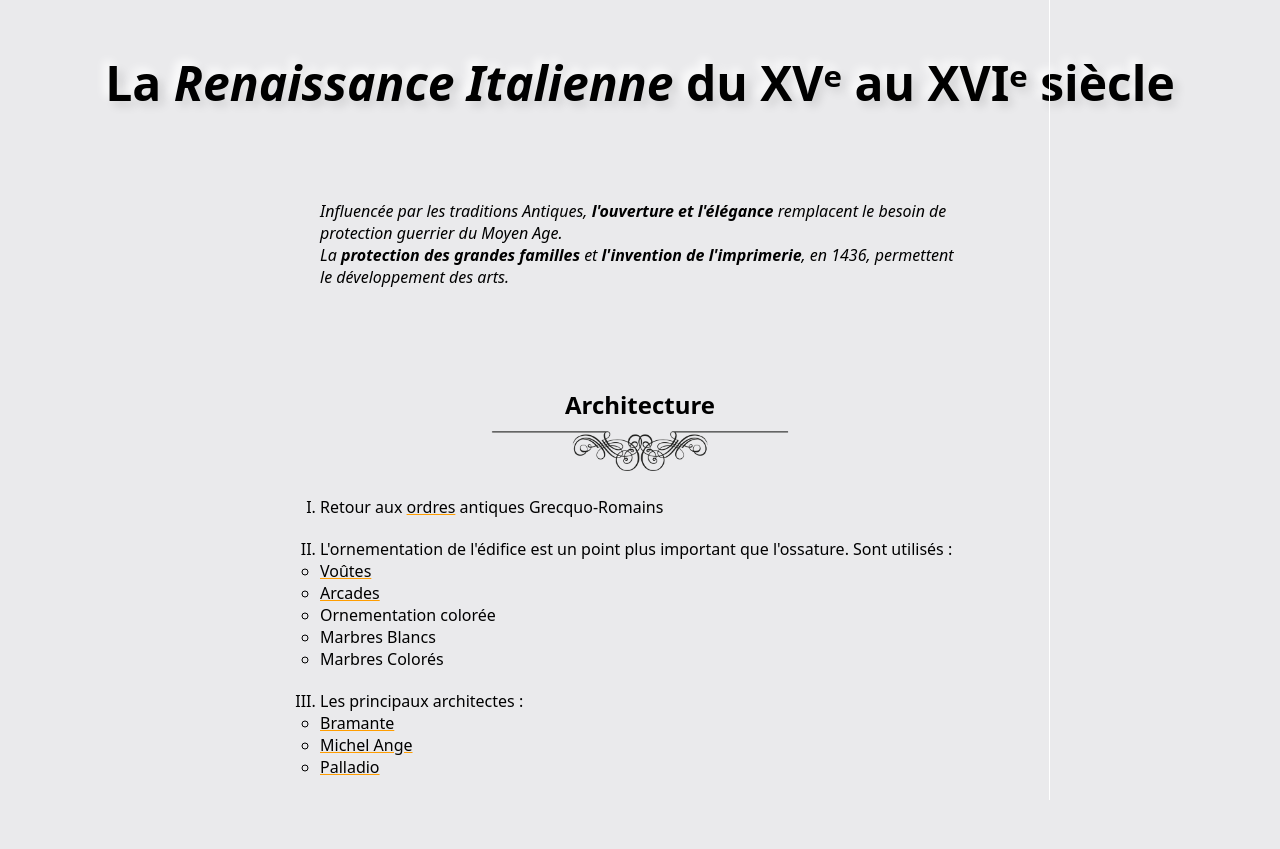
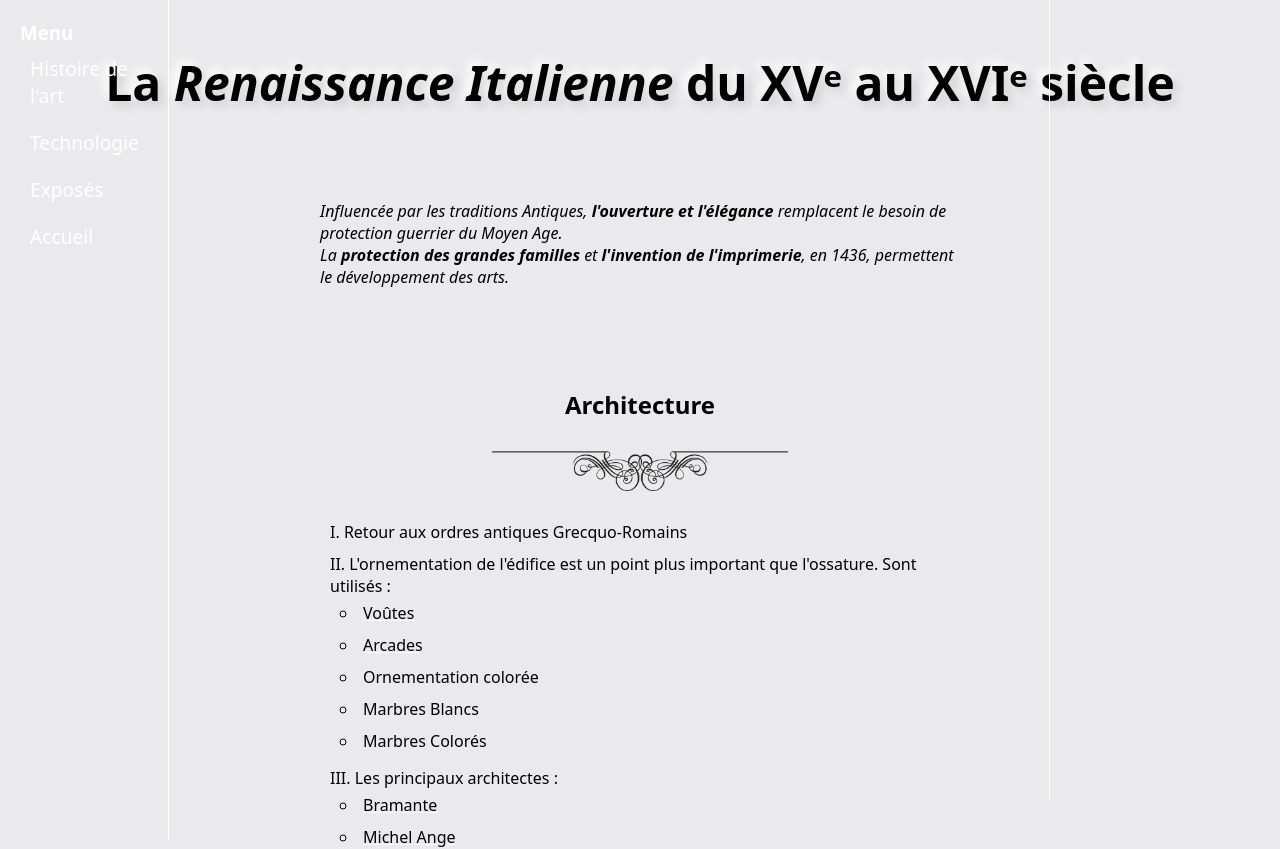
Before and after one commit to NoahAncolie/portfolio, a React (Create React App) app: page /histoire-art/renaissance-italienne in a window 1280 px wide. Shown: the top 849 px of the page. Built offline with nearby package versions, Linux system fonts and the light colour scheme.

Commit message:
Ajout du Menu$

```diff
--- /dev/null
+++ b/src/App.jsx
@@ -0,0 +1,75 @@
+import { BrowserRouter, Link, Route, Routes } from "react-router-dom";
+import "./App.scss";
+import HistoireDeLart from "./components/histoire_art/histoirte_art";
+import { RenaissanceItalienne } from "./components/histoire_art/lessons/renaissance_italienne";
+import { useEffect } from "react";
+import { useState } from "react";
+
+
+export const App = () => {
+  const histoire_routes = [
+    { path: "renaissance-italienne", element: <RenaissanceItalienne /> },
+  ];
+
+
+  return (
+    <BrowserRouter>
+        <div className="left-menu">
+          <h3>Menu</h3>
+          <ul>
+            <li>
+              <Link to={"/histoire-art"}>Histoire de l'art</Link>
+            </li>
+            <li>
+              <Link to={"/histoire-art"}>Technologie</Link>
+            </li>
+            <li>
+              <Link to={"/histoire-art"}>Exposés</Link>
+            </li>
+            <li>
+              <Link to={"/"}>Accueil</Link>
+            </li>
+          </ul>
+        </div>
+      <Routes>
+        <Route path="/" element={<Accueil />} />
+        <Route path="histoire-art" element={<HistoireDeLart />} />
+        {histoire_routes.map((route, index) => (
+          <Route
+            key={index}
+            path={"histoire-art/" + route.path}
+            element={route.element}
+          ></Route>
+        ))}
+      </Routes>
+    </BrowserRouter>
+  );
+};
+
+const Accueil = () => {
+  return (
+    <div className="main-page">
+      <h1 className="title">Ébénisterie</h1>
+      <div className="menu-layer">
+        <MenuList />
+      </div>
+      <div className="photo"></div>
+    </div>
+  );
+};
+
+const MenuList = () => {
+  return (
+    <ul>
+      <li>
+        <Link to={"/histoire-art"}>Histoire de l'art</Link>
+      </li>
+      <li>
+        <Link to={"/histoire-art"}>Technologie</Link>
+      </li>
+      <li>
+        <Link to={"/histoire-art"}>Exposés</Link>
+      </li>
+    </ul>
+  );
+};
--- a/src/App.scss
+++ b/src/App.scss
@@ -41,16 +41,18 @@ h1 {
   overflow: hidden;
   margin: 0;
   padding: 0;
+  background-color: var(--grey);
+  z-index: 2;
 }
 
 .title {
   font-family: Bolin Gerii;
   position: relative;
   top: 30%;
-  left: 50%;
+  text-align: center;
+  width: 100%;
   margin: 0;
   padding: 0;
-  transform: translateX(-25%);
   font-size: 10rem;
   color: rgb(17, 17, 17);
   text-shadow: 5px 5px 10px rgba(0, 0, 0, 0.115), -5px -5px 10px rgb(255, 255, 255);
@@ -89,7 +91,7 @@ h1 {
   width: 80%;
   height: 100%;
   position: absolute;
-  top: 45%;
+  bottom: -45%;
   left: 50%;
   transform: translateX(-50%);
   border-radius: 0;
@@ -101,7 +103,7 @@ h1 {
 .tooltip {
   text-decoration: underline;
   cursor: pointer;
-  text-decoration-color: rgb(255, 157, 0);
+  text-decoration-color: white;
   font-weight: 500;
 }
 
@@ -116,3 +118,43 @@ h1 {
 .center-text {
   text-align: center;
 }
+
+.limiter {
+  svg {
+    width: 100%;
+    padding: 0;
+    height: 50px;
+    margin: 20px auto;
+  }
+}
+
+.left-menu {
+  position: fixed;
+  top: 0;
+  left: 0;
+  height: 100%;
+  width: 10%;
+  border-radius: 0;
+  border-right: 1px solid white;
+  padding: 20px;
+  color: white;
+
+  a {
+    text-decoration: none;
+    font-size: 1.2em;
+    color: white;
+    font-weight: 200;
+    width: 100%;
+  }
+
+  a:hover {
+    transition: 0.2s ease-in-out;
+    color:rgba(0, 0, 0, 0.115);
+  }
+
+  li {
+    padding: 10px;
+    width: 100%;
+    list-style-type: none;
+  }
+}
--- a/src/App.tsx
+++ /dev/null
@@ -1,56 +0,0 @@
-import React from "react";
-import { BrowserRouter, Link, Route, Routes } from "react-router-dom";
-import "./App.scss";
-import HistoireDeLart from "./components/histoire_art/histoirte_art";
-import { RenaissanceItalienne } from "./components/histoire_art/lessons/renaissance_italienne";
-
-interface AppProps {}
-
-interface AppState {}
-
-export class App extends React.Component<AppProps, AppState> {
-
-  histoire_routes = [
-    { path: "renaissance-italienne", element: <RenaissanceItalienne /> },
-  ];
-
-  render() {
-    return (
-      <BrowserRouter>
-        <Routes>
-          <Route path="/" element={<Accueil />} />
-          <Route path="histoire-art" element={<HistoireDeLart />} />
-          {this.histoire_routes.map((route, index) => (
-            <Route
-              key={index}
-              path={"histoire-art/" + route.path}
-              element={route.element}
-            ></Route>
-          ))}
-        </Routes>
-      </BrowserRouter>
-    );
-  }
-}
-
-const Accueil = () => {
-  return (
-    <div className="main-page">
-      <h1 className="title">Ébénisterie</h1>
-      <div className="menu-layer">
-        <ul>
-          <li>
-            <Link to={"/histoire-art"}>Histoire de l'art</Link>
-          </li>
-          <li>
-            <Link to={"/histoire-art"}>Technologie</Link>
-          </li>
-          <li>
-            <Link to={"/histoire-art"}>Exposés</Link>
-          </li>
-        </ul>
-      </div>
-      <div className="photo"></div>
-    </div>
-  );
-};
--- a/src/assets/css/histoire_art.scss
+++ b/src/assets/css/histoire_art.scss
@@ -109,18 +109,13 @@ $color-2: var(--grey);
 .histoire-art-cours {
   ol {
     list-style-type: upper-roman;
-    li {
-      margin: 20px auto;
-    }
-    ul {
-      li {
-        margin: 0;
-      }
-    }
+  }
+  li {
+    padding: 5px 10px;
+    list-style-position: inside;
   }
   h2 {
     margin-top: 50px;
-    margin-bottom: 0;
     text-align: center;
   }
   height: fit-content;
@@ -162,18 +157,12 @@ $color-2: var(--grey);
 .image-centre {
   width: 100%;
   margin: auto;
+  margin-bottom: 20px;
   left: 50%;
   position: relative;
   transform: translateX(-50%);
-}
-
-.limiter {
-  svg {
-    width: 100%;
-    padding: 0;
-    height: 50px;
-    margin: 0;
-  }
+  box-shadow: 5px 5px 10px rgba(0, 0, 0, 0.115), -5px -5px 10px rgb(255, 255, 255);
+  border: 1px solid rgba(255, 255, 255, 0.436);
 }
 
 //Renaissance Italienne
--- a/src/components/histoire_art/lessons/renaissance_italienne.jsx
+++ b/src/components/histoire_art/lessons/renaissance_italienne.jsx
@@ -80,7 +80,7 @@ export const RenaissanceItalienne = () => {
                             <li>Les Enfants</li>
                             <li>Les <span className="tooltip"  onMouseOver={() => {setFocus(<img className="tooltip-img" src={medaillon} alt="Médaillon et cuir découpé en Marqueterie Renaissance" />)}}>Médaillons</span></li>
                             <li>Les <span className="tooltip"  onMouseOver={() => {setFocus(<><img className="tooltip-img" src={guirlande} alt="Guirlande de fleurs sculptée" /><h3>Guirlande</h3>Une guirlande est un motif ornemental et décoratif sculpté, représentant un entrecroisement de feuillages, de fleurs et de fruits, généralement suspendu en feston et qui orne généralement les frontons, les murs ou des mobiliers</>)}}>Guirlandes de feuillages</span></li>
-                            <li>Les <span className="tooltip"  onMouseOver={() => {setFocus(<><img className="tooltip-img" src={cuir} alt="Dessin d'un cuir découpé" /></>)}}>Cuirs Découpés</span></li>
+                            <li>Les <span className="tooltip"  onMouseOver={() => {setFocus(<><img className="tooltip-img" src={cuir} alt="Dessin d'un cuir découpé" /><p>En arts décoratifs, le motif ornemental de <b>cuir découpé</b>, aussi appelé <b>ornement auriculaire</b> ou <b>lobé</b>, rappelle par sa forme un morceau de cuir ou de métal découpé et enroulé en volutes stylisées. Il trouve son origine dans les motifs de rubans apparus au Moyen Âge. </p></>)}}>Cuirs Découpés</span></li>
                         </ul>
                     </p>
                     <div className="titus-thermes">
```
